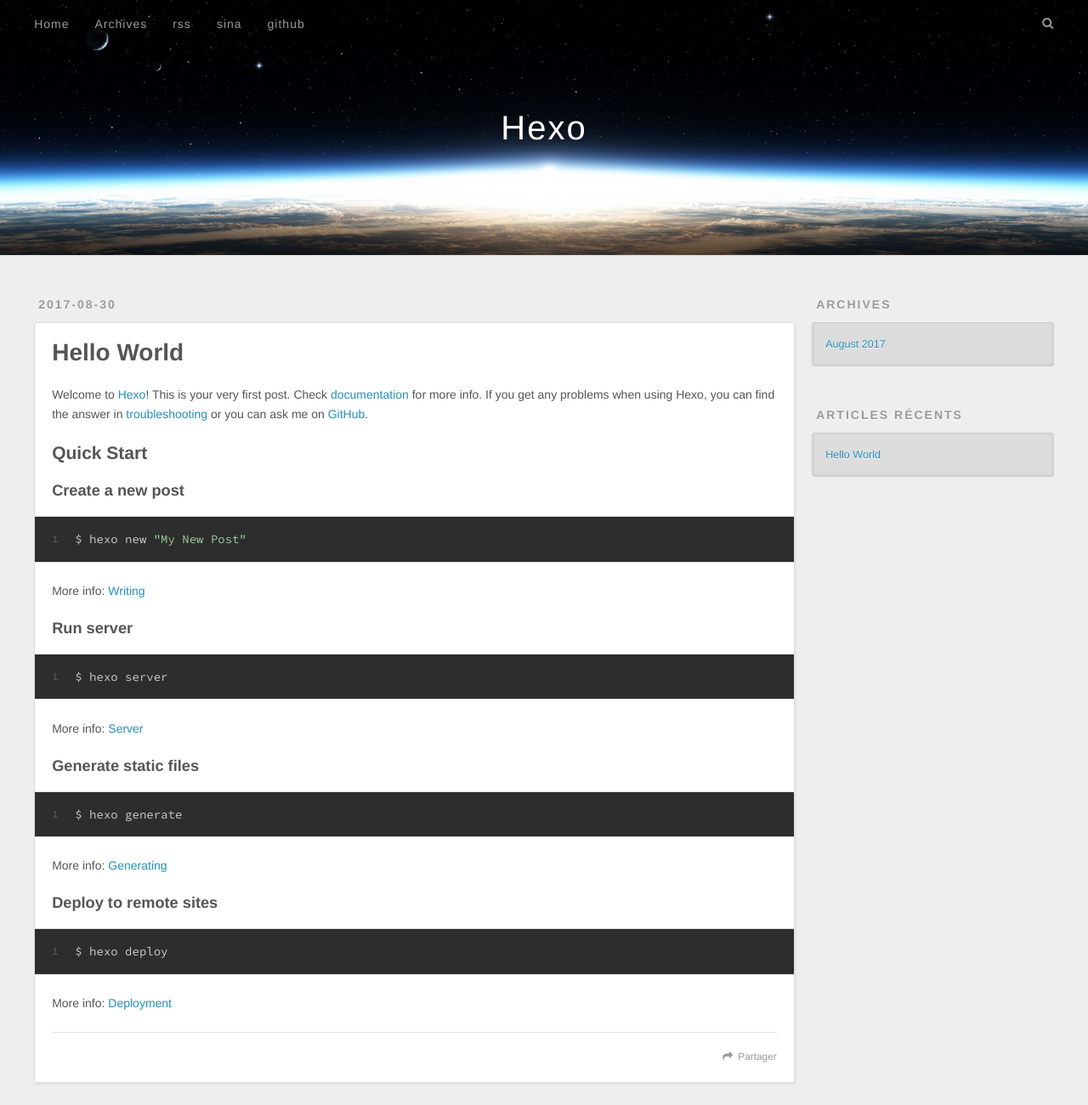
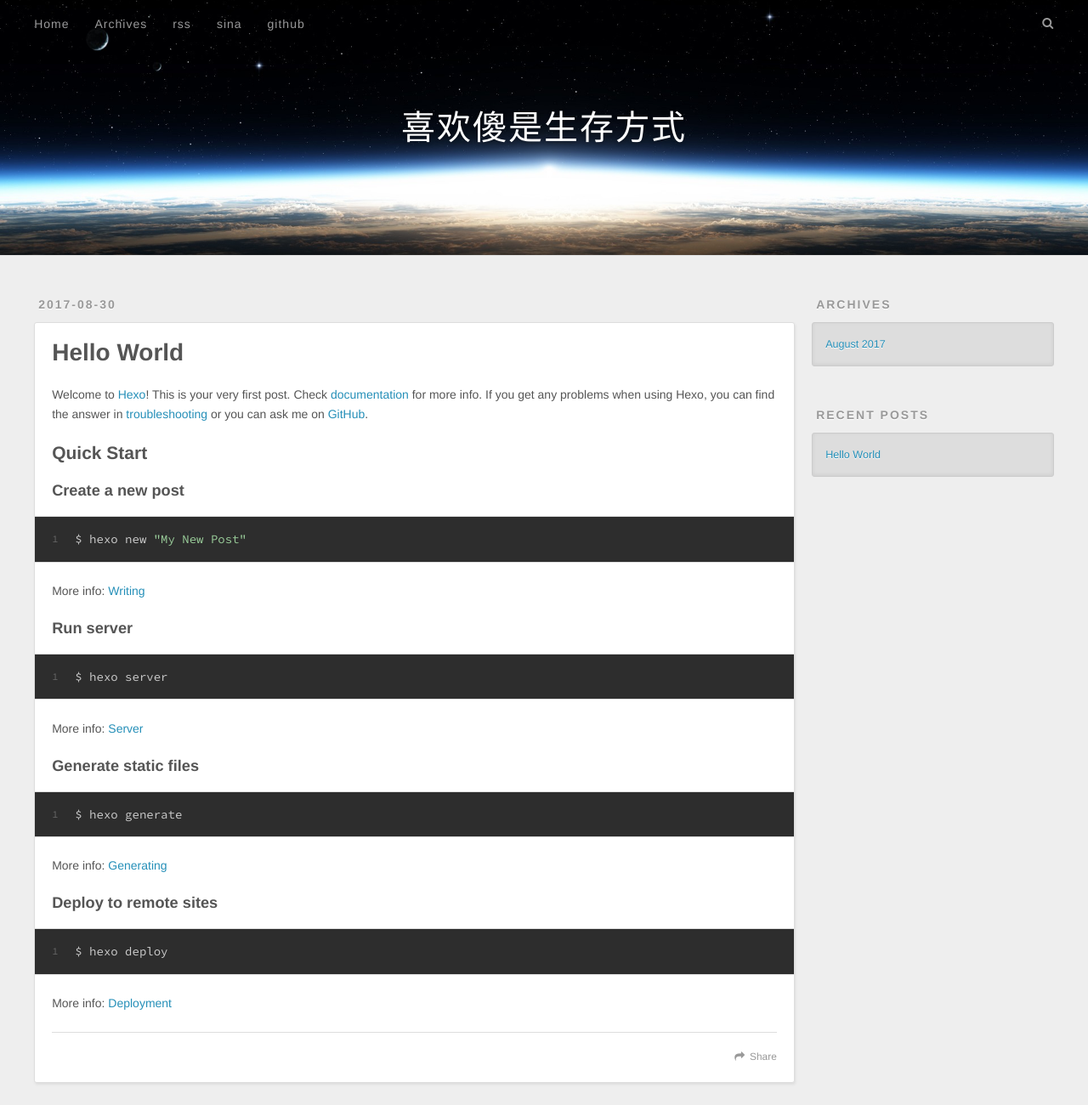
Before and after one commit to RoGelione/RoGelione.github.io, a plain HTML site: page index.html in a window 1280 px wide. Shown: the top 1300 px of the page at 85% size. Drawn offline with nearby package versions, Linux system fonts and the light colour scheme.

Commit message:
Site updated: 2017-10-27 15:20:17

```diff
--- a/index.html
+++ b/index.html
@@ -3,14 +3,14 @@
 <head>
   <meta charset="utf-8">
 
-  <title>Hexo</title>
+  <title>喜欢傻是生存方式</title>
   <meta name="viewport" content="width=device-width, initial-scale=1, maximum-scale=1">
   <meta property="og:type" content="website">
-<meta property="og:title" content="Hexo">
+<meta property="og:title" content="喜欢傻是生存方式">
 <meta property="og:url" content="http://yoursite.com/index.html">
-<meta property="og:site_name" content="Hexo">
+<meta property="og:site_name" content="喜欢傻是生存方式">
 <meta name="twitter:card" content="summary">
-<meta name="twitter:title" content="Hexo">
+<meta name="twitter:title" content="喜欢傻是生存方式">
 
 
     <link rel="icon" href="/favicon.png">
@@ -31,7 +31,7 @@
   <div id="header-outer" class="outer">
     <div id="header-title" class="inner">
       <h1 id="logo-wrap">
-        <a href="/" id="logo">Hexo</a>
+        <a href="/" id="logo">喜欢傻是生存方式</a>
       </h1>
 
     </div>
@@ -52,7 +52,7 @@
       </nav>
       <nav id="sub-nav">
 
-        <a id="nav-search-btn" class="nav-icon" title="Rechercher"></a>
+        <a id="nav-search-btn" class="nav-icon" title="Search"></a>
       </nav>
       <div id="search-form-wrap">
         <form action="//google.com/search" method="get" accept-charset="UTF-8" class="search-form"><input type="search" name="q" class="search-form-input" placeholder="Search"><button type="submit" class="search-form-submit">&#xF002;</button><input type="hidden" name="sitesearch" value="http://yoursite.com"></form>
@@ -98,7 +98,7 @@
 
     </div>
     <footer class="article-footer">
-      <a data-url="http://yoursite.com/2017/08/30/hello-world/" data-id="cj99jm5oe000078lwrcedsk2t" class="article-share-link">Partager</a>
+      <a data-url="http://yoursite.com/2017/08/30/hello-world/" data-id="cj99jm5oe000078lwrcedsk2t" class="article-share-link">Share</a>
 
 
     </footer>
@@ -133,7 +133,7 @@
 
 
   <div class="widget-wrap">
-    <h3 class="widget-title">Articles récents</h3>
+    <h3 class="widget-title">Recent Posts</h3>
     <div class="widget">
       <ul>
 
@@ -154,7 +154,7 @@
   <div class="outer">
     <div id="footer-info" class="inner">
       &copy; 2017 天汇<br>
-      Propulsé by <a href="http://hexo.io/" target="_blank">Hexo</a>
+      Powered by <a href="http://hexo.io/" target="_blank">Hexo</a>
     </div>
   </div>
 </footer>
```
Also changed, not shown: 2017/08/30/hello-world/index.html (+7 -7 lines), archives/2017/08/index.html (+8 -8 lines), archives/2017/index.html (+8 -8 lines), archives/index.html (+8 -8 lines).
